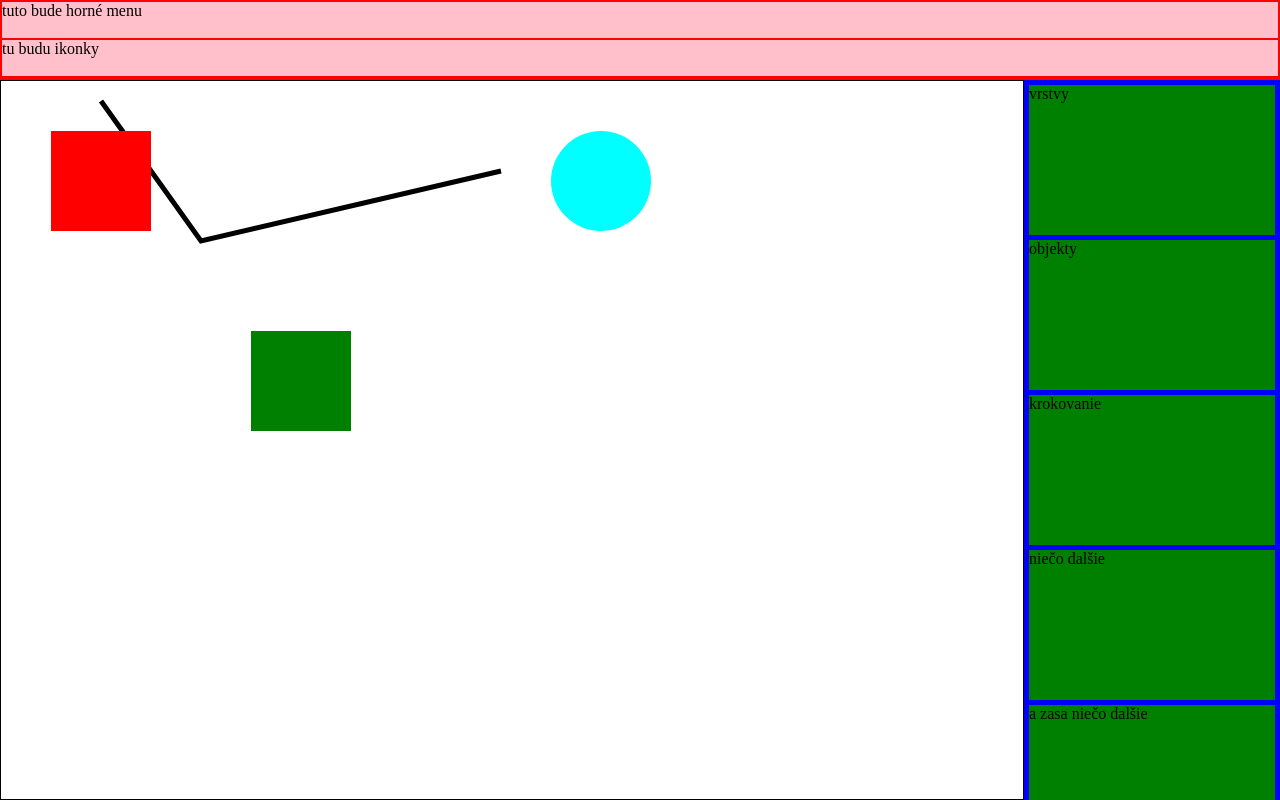
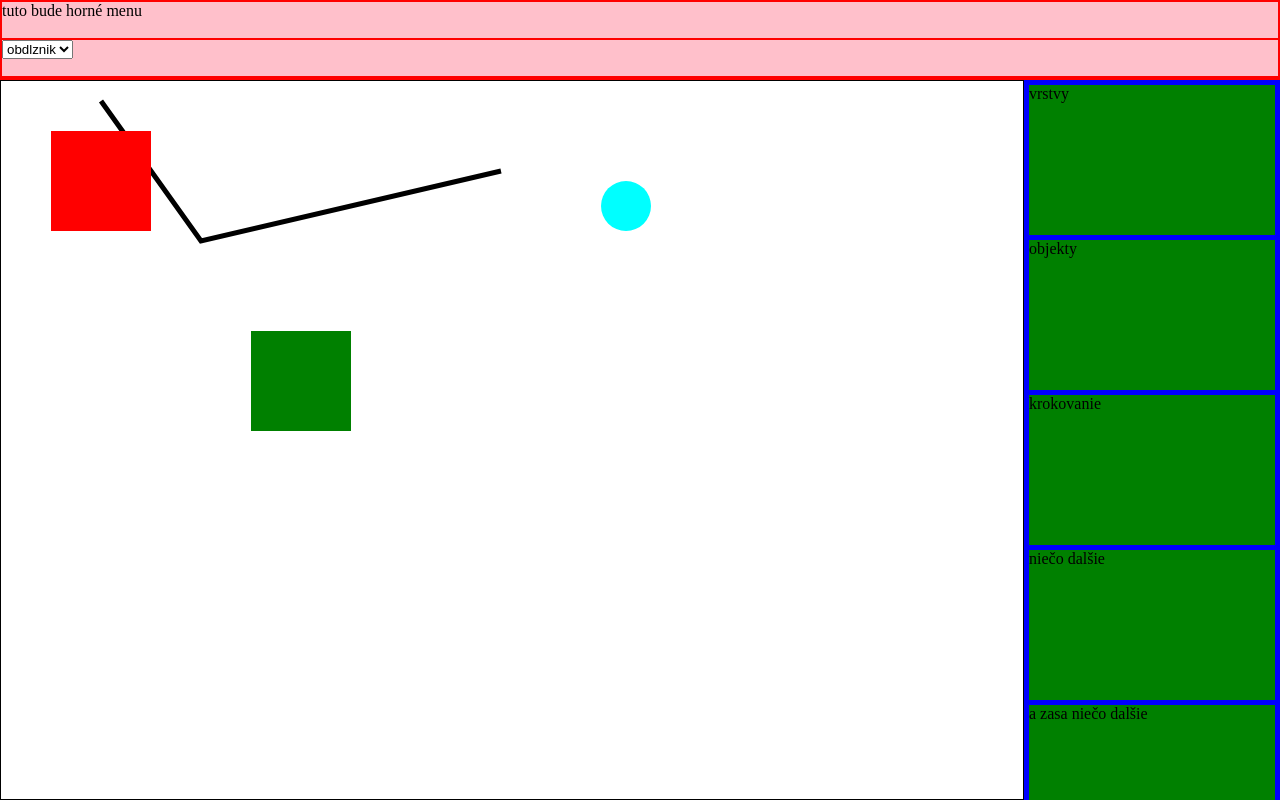
Before and after one commit to G43riko/online-interactive-desktop, a plain HTML site: page index.html in a window 1280 px wide. Drawn offline with Linux system fonts and the light colour scheme.

Commit message:
skrášlenie kódu

```diff
--- a/arc.js
+++ b/arc.js
@@ -22,16 +22,31 @@ Arc.prototype.draw = function(){
 
 	context.beginPath();
 	context.fillStyle = this.color;
-	context.arc(this.position.x, this.position.y, Math.abs(this.size.x), Math.abs(this.size.y), 0, 2 * Math.PI);
+	//context.arc(this.position.x, this.position.y, Math.abs(this.size.x), Math.abs(this.size.y), 0, 2 * Math.PI);
+	context.ellipse(this.position.x + this.size.x / 2,
+					this.position.y + this.size.y / 2,
+					Math.abs(this.size.x / 2),
+					Math.abs(this.size.y / 2),
+					0,
+					0,
+					Math.PI * 2);
 	context.fill()
+
+	if(this.moving)
+		setShadow(false);
 
 	if(this.selected){
 		context.lineWidth = this.borderWidth;
 		context.strokeStyle = this.borderColor;
-		context.arc(this.position.x, this.position.y, this.size.x, this.size.y, 0, 2 * Math.PI);
+		//context.arc(this.position.x, this.position.y, this.size.x, this.size.y, 0, 2 * Math.PI);
+		context.ellipse(this.position.x + this.size.x / 2,
+						this.position.y + this.size.y / 2,
+						Math.abs(this.size.x / 2),
+						Math.abs(this.size.y / 2),
+						0,
+						0,
+						Math.PI * 2);
 		context.stroke();
 	}
 
-	if(this.moving)
-		setShadow(false);
 }
--- a/canvas.js
+++ b/canvas.js
@@ -3,6 +3,11 @@ function resetCanvas(){
 	context.fillRect(0, 0, canvas.width, canvas.height);
 };
 
+function initCanvasSize(){
+	var tmpC = $(canvas);
+	canvas.width = tmpC.width();
+	canvas.height = tmpC.height();
+}
 
 function setShadow(variable){
 	if(variable){
--- a/config.js
+++ b/config.js
@@ -7,6 +7,9 @@ const ESCAPE_KEY 	= 27;
 const DEFAULT_SHADOW_COLOR	= "black";
 const DEFAUL_STROKE_COLOR	= "black";
 const DEFAULT_STROKE_WIDTH	= 2;
+const LINE_CAP_BUTTT 	= "butt";
+const LINE_CAP_ROUND 	= "round";
+const LINE_CAP_SQUARE 	= "square";
 
 const OPERATION_DRAW_RECT 	= 1000;
 const OPERATION_DRAW_ARC	= 1001;
--- a/index.html
+++ b/index.html
@@ -18,9 +18,18 @@
 	<script type="text/javascript" src="listeners.js"></script>
 </head>
 <body>
+	<script type="text/javascript">
+	</script>
 	<div id="topPanel">
 		<div class="verticalMenu"> tuto bude horné menu</div>
-		<div class="verticalMenu"> tu budu ikonky</div>
+		<div class="verticalMenu">
+			<select id="test" onchange="operation=parseInt(this.options[this.selectedIndex].getAttribute('operation'))">
+				<option operation="1000" selected="selected">obdlznik</option>
+				<option operation="1001" >elipsa</option>
+				<option operation="1002" >kresba</option>
+				<option operation="1003" >ciara</option>
+			</select>
+		</div>
 	</div>
 	<div id="leftPanel">
 		<div class="leftContainter">vrstvy</div>
--- a/listeners.js
+++ b/listeners.js
@@ -1,6 +1,5 @@
 function initListeners(){
 	canvas.onmousedown = function(e){
-		console.log(e);
 		if(e.button == LEFT_BUTTON)
 			for(var i in layers["default"].objects) //zoberie iba jeden??
 				if(typeof layers["default"].objects[i].clickIn === 'function'){
@@ -35,10 +34,12 @@ function initListeners(){
 		}
 
 
-		layers["default"].objects[0].addPoint(new GVector2f(e.offsetX, e.offsetY));
+		if(operation == OPERATION_DRAW_PATH){
+			layers["default"].objects[0].addPoint(new GVector2f(e.offsetX, e.offsetY));
 
-		if(layers["default"].objects[0].points[layers["default"].objects[0].points.length - 1].length >= 5)
-			layers["default"].objects[0].breakLine();
+			if(layers["default"].objects[0].points[layers["default"].objects[0].points.length - 1].length >= 5)
+				layers["default"].objects[0].breakLine();
+		}
 
 		movedObject.moving = false;
 		movedObject = false;
@@ -58,7 +59,15 @@ function initListeners(){
 		deselectAll();
 		draw();
 	}
+	/*
+	canvas.addEventListener("touchstart", handleStart, false);
+	canvas.addEventListener("touchend", handleEnd, false);
+	canvas.addEventListener("touchcancel", handleCancel, false);
+	canvas.addEventListener("touchmove", handleMove, false);
+	*/
 
+	canvas.onresize = function(){console.log("resizeheee"); initCanvasSize();}
+	canvas.orientationchange = function(){initCanvasSize();}
 	canvas.onmousemove = function(e){
 		if(movedObject){
 			isMoved = true;
@@ -68,7 +77,7 @@ function initListeners(){
 				Movement.move(movedObject, e.movementX, e.movementY)
 		}
 
-		if(keys[SHIFT_KEY])
+		if(keys[SHIFT_KEY] && operation == OPERATION_DRAW_PATH)
 			layers["default"].objects[0].addPoint(new GVector2f(e.offsetX, e.offsetY));
 
 
--- a/main.js
+++ b/main.js
@@ -16,10 +16,7 @@ $(function(){
 	console.log("stranka sa nacítala za: ", (window.performance.now() - initTime) + " ms");
 
 	canvas = document.getElementById("myCanvas");
-	var tmpC = $(canvas);
-
-	canvas.width = tmpC.width();
-	canvas.height = tmpC.height();
+	initCanvasSize();
 
 	context = canvas.getContext("2d");
 	context.shadowColor = DEFAULT_SHADOW_COLOR;
--- a/rect.js
+++ b/rect.js
@@ -23,12 +23,13 @@ Rect.prototype.draw = function(){
 	context.fillStyle = this.color;
 	context.fillRect(this.position.x, this.position.y, this.size.x, this.size.y);
 
+	if(this.moving)
+		setShadow(false);
+
 	if(this.selected){
 		context.lineWidth = this.borderWidth;
 		context.strokeStyle = this.borderColor;
 		context.strokeRect(this.position.x, this.position.y, this.size.x, this.size.y);
 	}
 
-	if(this.moving)
-		setShadow(false);
 };
```
